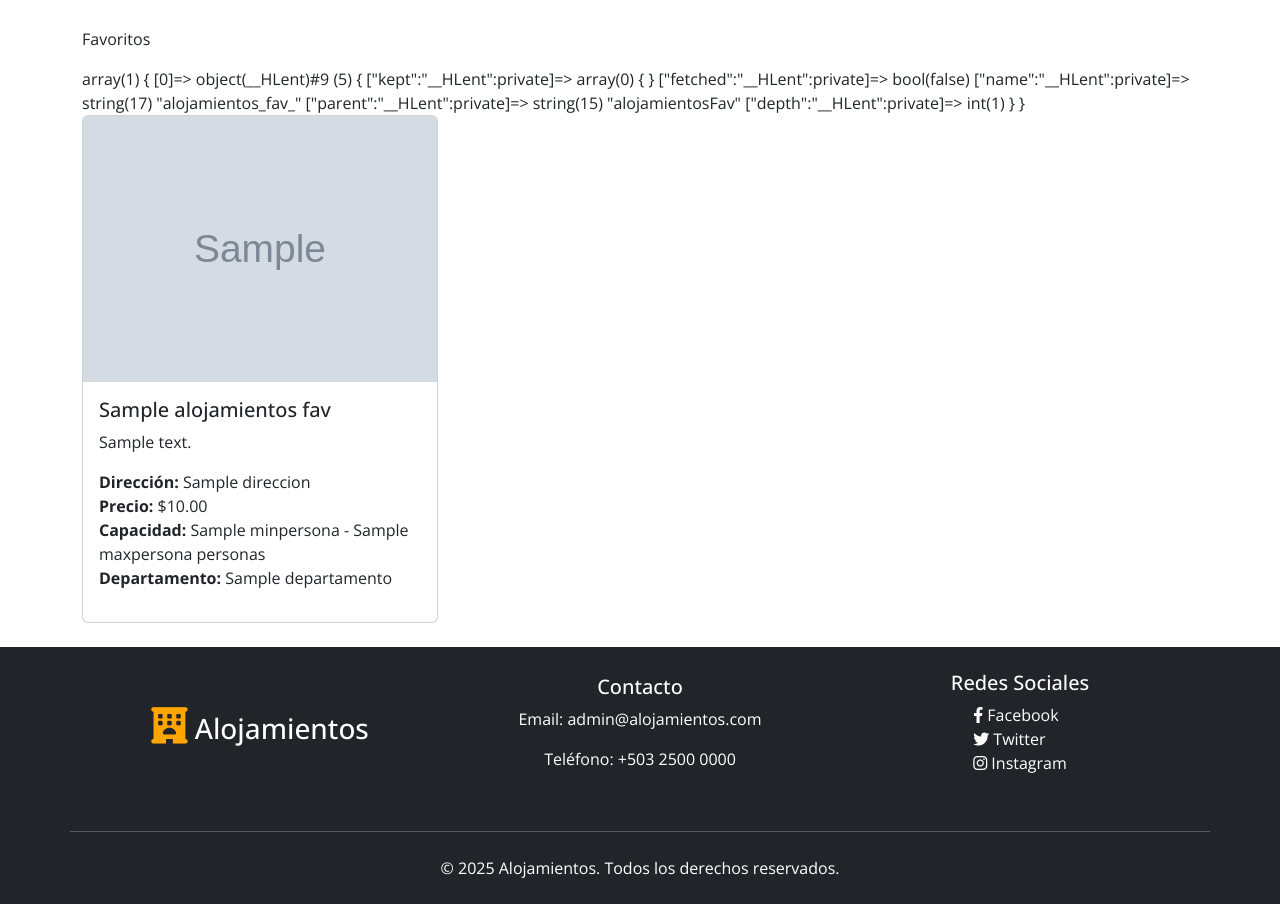
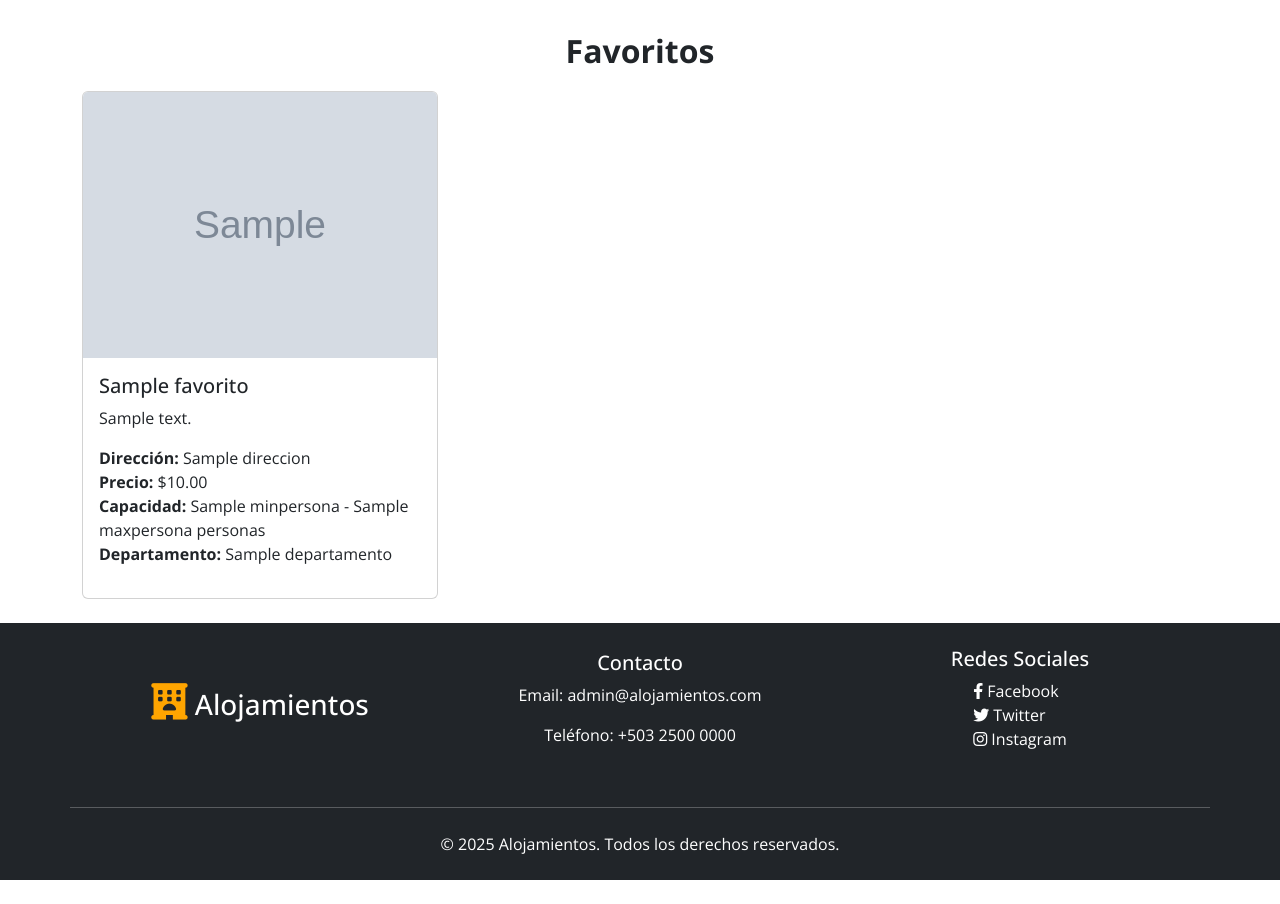
Before and after one commit to ernestolindo/alojamientos-app, a PHP site: template app/views/usuario_favoritos.php in a window 1280 px wide. Shown: the part 123-1027 px from the top of the page. After the commit the page ends 1003 px from the top, so only its background shows below. Run offline with PHP 8.4, Linux system fonts and the light colour scheme; the visitor is signed in with stand-in values (Sample User, id 1); the template is opened without the code that fills it: most values are stand-ins (such as "Sample title", 1, 10 or a date in 2020); grey boxes marked "Sample" are stand-in pictures.

Commit message:
Optimizacion de unas partes de codigo e intento de muestra de favoritos

```diff
--- a/alojamientos_app.sql
+++ b/alojamientos_app.sql
@@ -97,8 +97,7 @@ select * from usuarios_alojamientos;
 
 --
 -- Indexes for dumped tables
---
-
+SHOW FULL PROCESSLIST;
 --
 -- Indexes for table `alojamientos`
 --
--- a/app/models/UseralojamientoModel.php
+++ b/app/models/UseralojamientoModel.php
@@ -15,10 +15,9 @@ class UseralojamientoModel
     // Funcion para obtener un JOIN con los datos del alojamiento y su relacion con un usuario
     public function obtenerAlojamiento_favorito($id_usuario)
     {
-        $query = "SELECT a.id, a.nombre, a.descripcion, a.direccion, a.precio, a.imagen, a.minpersona, a.maxpersona, a.departamento
+        $query = "SELECT a.*
             FROM usuarios_alojamientos ua
-            JOIN alojamientos a
-            ON ua.alojamiento_id = a.id
+            JOIN alojamientos a ON ua.alojamiento_id = a.id
             WHERE ua.usuario_id = :usuario_id
         ";
 
--- a/app/views/usuario_favoritos.php
+++ b/app/views/usuario_favoritos.php
@@ -12,13 +12,11 @@
     <?php require "app/views/partials/navbar.php"; ?> <!-- NAVBAR -->
 
     <main class="container" style="margin-top: 150px;">
-        <p>Favoritos</p>
+        <p class="text-center fs-2"><strong>Favoritos</strong></p>
 
-        <?php var_dump($alojamientosFav) ?>
-
-        <?php if (!empty($alojamientosFav)): ?>
+        <?php if (!empty($favoritos)): ?>
             <div class="row">
-                <?php foreach ($alojamientosFav as $alojamiento): ?>
+                <?php foreach ($favoritos as $alojamiento): ?>
                     <div class="col-md-4">
                         <div class="card mb-4">
                             <?php if ($alojamiento['imagen']): ?>
--- a/config/Database.php
+++ b/config/Database.php
@@ -1,7 +1,7 @@
 <?php
 class Database
 {
-    private $host = "localhost:3307";
+    private $host = "localhost:3306";
     private $db_name = "alojamientos_app";
     private $username = "root";
     private $password = "";
```
Also changed, not shown: app/controllers/UseralojamientoController.php (+9 -7 lines).
